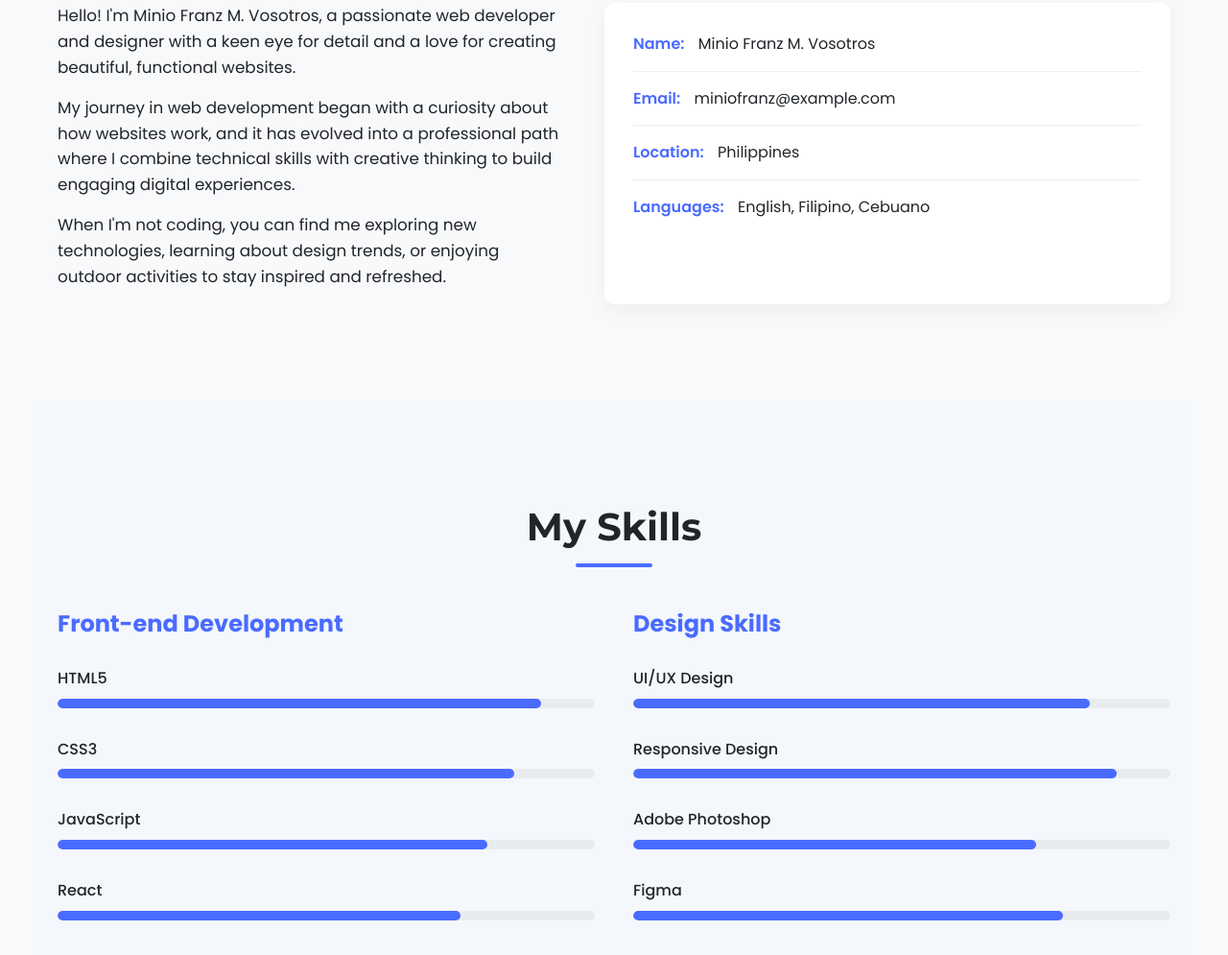
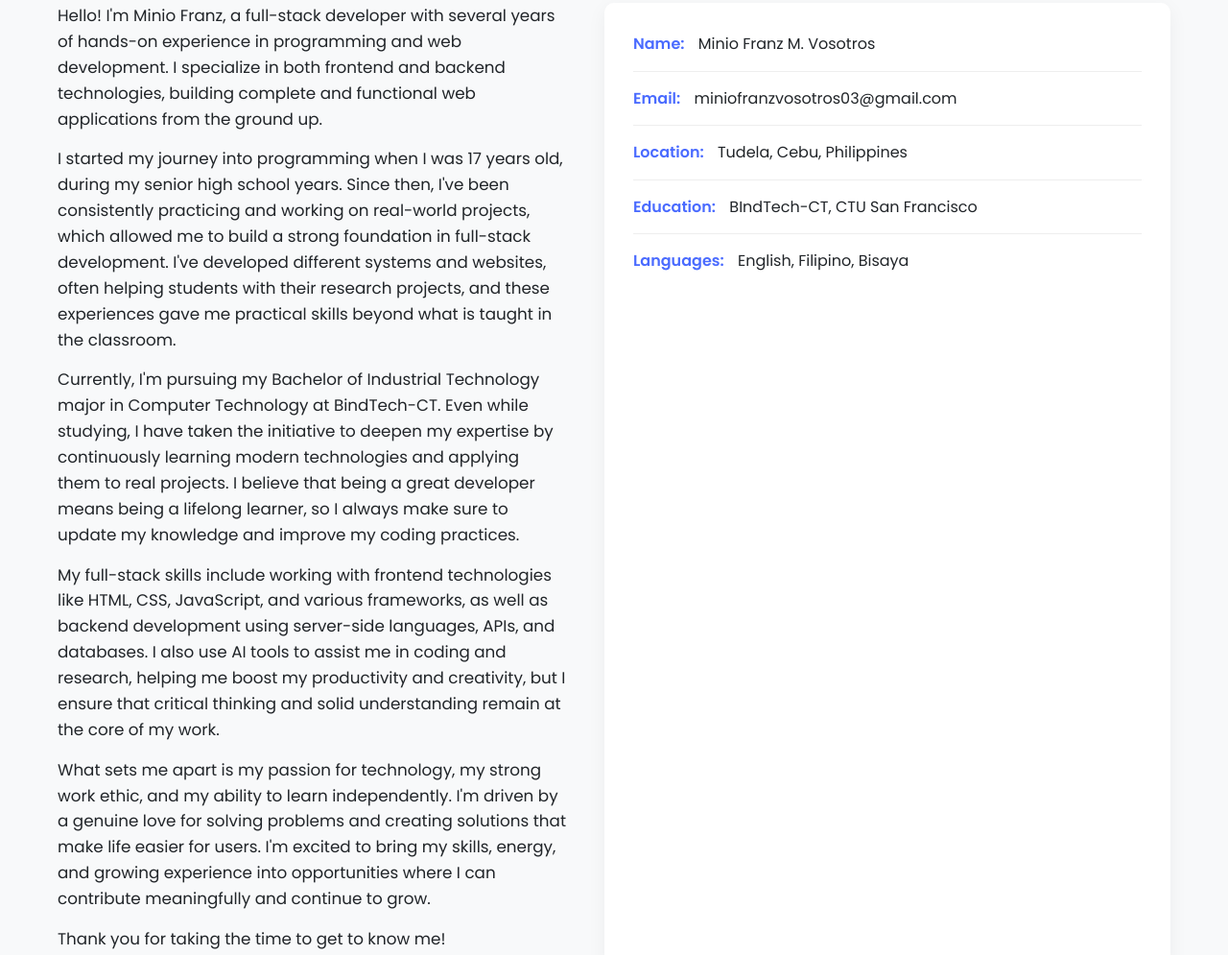
Before and after one commit to Miniofranz/Minio-Franz, a plain HTML site: page index.html in a window 1280 px wide. Shown: the part 1011-2006 px from the top of the page at 96% size. Drawn offline with Linux system fonts and the light colour scheme.

Commit message:
Update index.html

```diff
--- a/index.html
+++ b/index.html
@@ -3,7 +3,7 @@
 <head>
     <meta charset="UTF-8">
     <meta name="viewport" content="width=device-width, initial-scale=1.0">
-    <title>Minio Franz M. Vosotros - Personal Portfolio</title>
+    <title>Minio Franz M. Vosotros</title>
     <link rel="stylesheet" href="styles.css">
     <link rel="stylesheet" href="https://cdnjs.cloudflare.com/ajax/libs/font-awesome/6.4.0/css/all.min.css">
 </head>
@@ -32,7 +32,7 @@
                     <div class="profile-image"></div>
                 </div>
                 <h1 class="name">Minio Franz M. Vosotros</h1>
-                <p class="tagline">Web Developer | Creative Thinker| Research System Creator</p>
+                <p class="tagline">Full Stack Dev | Creative Thinker | Research System Maker </p>
                 <div class="cta-buttons">
                     <a href="#contact" class="btn primary-btn">Contact Me</a>
                     <a href="#about" class="btn secondary-btn">Learn More</a>
@@ -49,9 +49,17 @@
             <h2 class="section-title">About Me</h2>
             <div class="about-content">
                 <div class="about-text">
-                    <p>Hello! I'm Minio Franz M. Vosotros, a passionate web developer and designer with a keen eye for detail and a love for creating beautiful, functional websites.</p>
-                    <p>My journey in web development began with a curiosity about how websites work, and it has evolved into a professional path where I combine technical skills with creative thinking to build engaging digital experiences.</p>
-                    <p>When I'm not coding, you can find me exploring new technologies, learning about design trends, or enjoying outdoor activities to stay inspired and refreshed.</p>
+                    <p>Hello! I'm Minio Franz, a full-stack developer with several years of hands-on experience in programming and web development. I specialize in both frontend and backend technologies, building complete and functional web applications from the ground up.</p>
+
+            <p>I started my journey into programming when I was 17 years old, during my senior high school years. Since then, I've been consistently practicing and working on real-world projects, which allowed me to build a strong foundation in full-stack development. I've developed different systems and websites, often helping students with their research projects, and these experiences gave me practical skills beyond what is taught in the classroom.</p>
+
+            <p>Currently, I'm pursuing my Bachelor of Industrial Technology major in Computer Technology at BindTech-CT. Even while studying, I have taken the initiative to deepen my expertise by continuously learning modern technologies and applying them to real projects. I believe that being a great developer means being a lifelong learner, so I always make sure to update my knowledge and improve my coding practices.</p>
+
+            <p>My full-stack skills include working with frontend technologies like HTML, CSS, JavaScript, and various frameworks, as well as backend development using server-side languages, APIs, and databases. I also use AI tools to assist me in coding and research, helping me boost my productivity and creativity, but I ensure that critical thinking and solid understanding remain at the core of my work.</p>
+
+            <p>What sets me apart is my passion for technology, my strong work ethic, and my ability to learn independently. I'm driven by a genuine love for solving problems and creating solutions that make life easier for users. I'm excited to bring my skills, energy, and growing experience into opportunities where I can contribute meaningfully and continue to grow.</p>
+
+            <p>Thank you for taking the time to get to know me!</p>
                 </div>
                 <div class="personal-info">
                     <div class="info-item">
@@ -60,15 +68,19 @@
                     </div>
                     <div class="info-item">
                         <span class="info-label">Email:</span>
-                        <span class="info-value">miniofranz@example.com</span>
+                        <span class="info-value">miniofranzvosotros03@gmail.com</span>
                     </div>
                     <div class="info-item">
                         <span class="info-label">Location:</span>
-                        <span class="info-value">Philippines</span>
+                        <span class="info-value">Tudela, Cebu, Philippines</span>
+                    </div>
+                    <div class="info-item">
+                        <span class="info-label">Education:</span>
+                        <span class="info-value">BIndTech-CT, CTU San Francisco</span>
                     </div>
                     <div class="info-item">
                         <span class="info-label">Languages:</span>
-                        <span class="info-value">English, Filipino, Cebuano</span>
+                        <span class="info-value">English, Filipino, Bisaya</span>
                     </div>
                 </div>
             </div>
@@ -109,30 +121,30 @@
                 </div>
 
                 <div class="skill-category">
-                    <h3>Design Skills</h3>
+                    <h3>Back-end Development</h3>
                     <div class="skill-items">
                         <div class="skill-item">
-                            <span class="skill-name">UI/UX Design</span>
+                            <span class="skill-name">Python</span>
                             <div class="skill-bar">
-                                <div class="skill-level" data-level="85"></div>
+                                <div class="skill-level" data-level="80"></div>
                             </div>
                         </div>
                         <div class="skill-item">
-                            <span class="skill-name">Responsive Design</span>
-                            <div class="skill-bar">
-                                <div class="skill-level" data-level="90"></div>
-                            </div>
-                        </div>
-                        <div class="skill-item">
-                            <span class="skill-name">Adobe Photoshop</span>
+                            <span class="skill-name">SQL</span>
                             <div class="skill-bar">
                                 <div class="skill-level" data-level="75"></div>
                             </div>
                         </div>
                         <div class="skill-item">
-                            <span class="skill-name">Figma</span>
+                            <span class="skill-name">Node.js</span>
                             <div class="skill-bar">
-                                <div class="skill-level" data-level="80"></div>
+                                <div class="skill-level" data-level="70"></div>
+                            </div>
+                        </div>
+                        <div class="skill-item">
+                            <span class="skill-name">RESTful APIs</span>
+                            <div class="skill-bar">
+                                <div class="skill-level" data-level="85"></div>
                             </div>
                         </div>
                     </div>
@@ -147,7 +159,7 @@
                 <div class="contact-info">
                     <div class="contact-item">
                         <i class="fas fa-envelope"></i>
-                        <span>miniofranz@example.com</span>
+                        <span>miniofranzvosotros03@gmail.com</span>
                     </div>
                     <div class="contact-item">
                         <i class="fas fa-phone"></i>
@@ -155,7 +167,7 @@
                     </div>
                     <div class="contact-item">
                         <i class="fas fa-map-marker-alt"></i>
-                        <span>Philippines</span>
+                        <span>Tudela, Cebu, Philippines</span>
                     </div>
                     <div class="social-links">
                         <a href="https://www.facebook.com/miniofranz.m.vosotros/" class="social-link"><i class="fab fa-facebook-f"></i></a>
```
